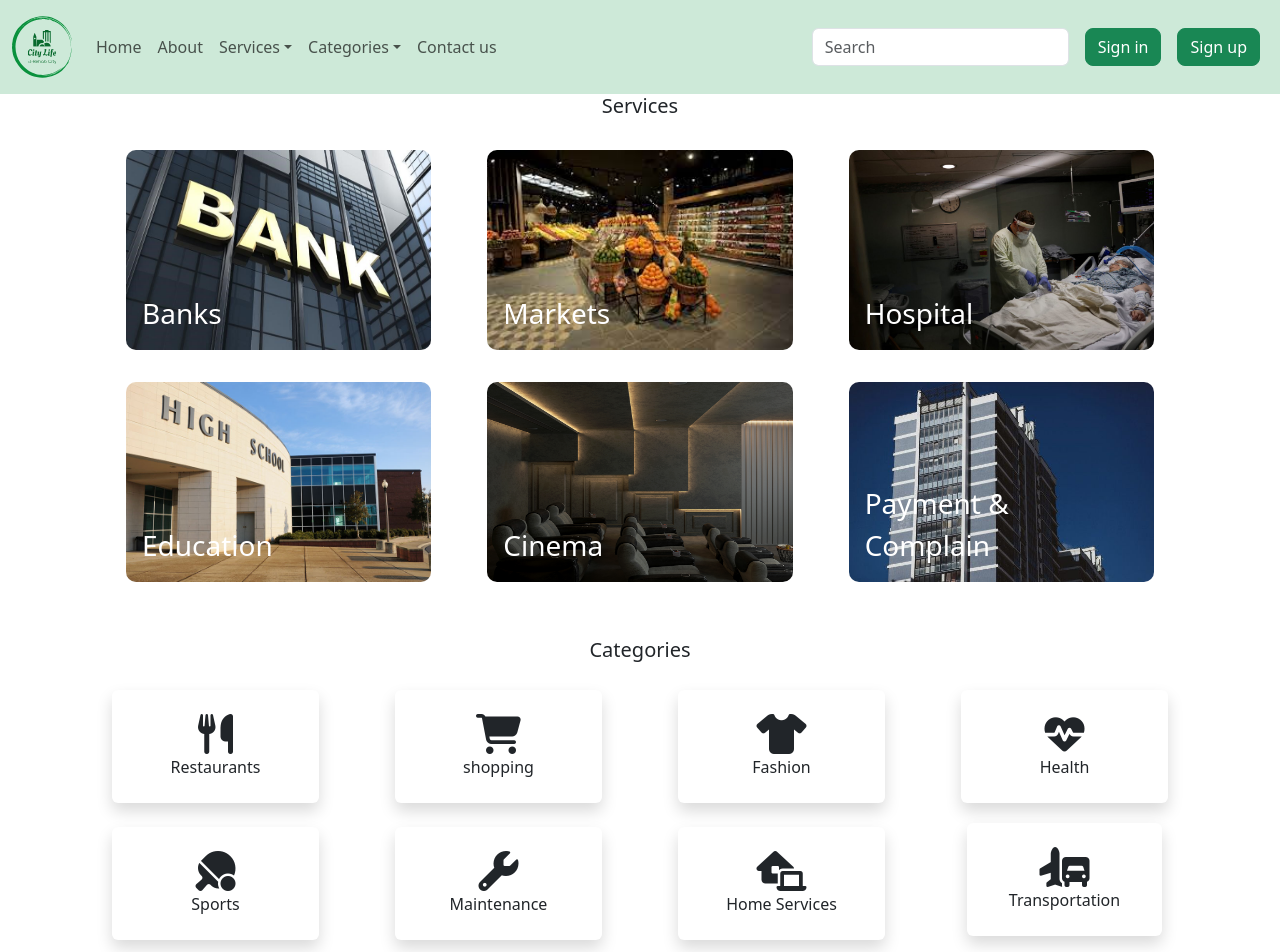
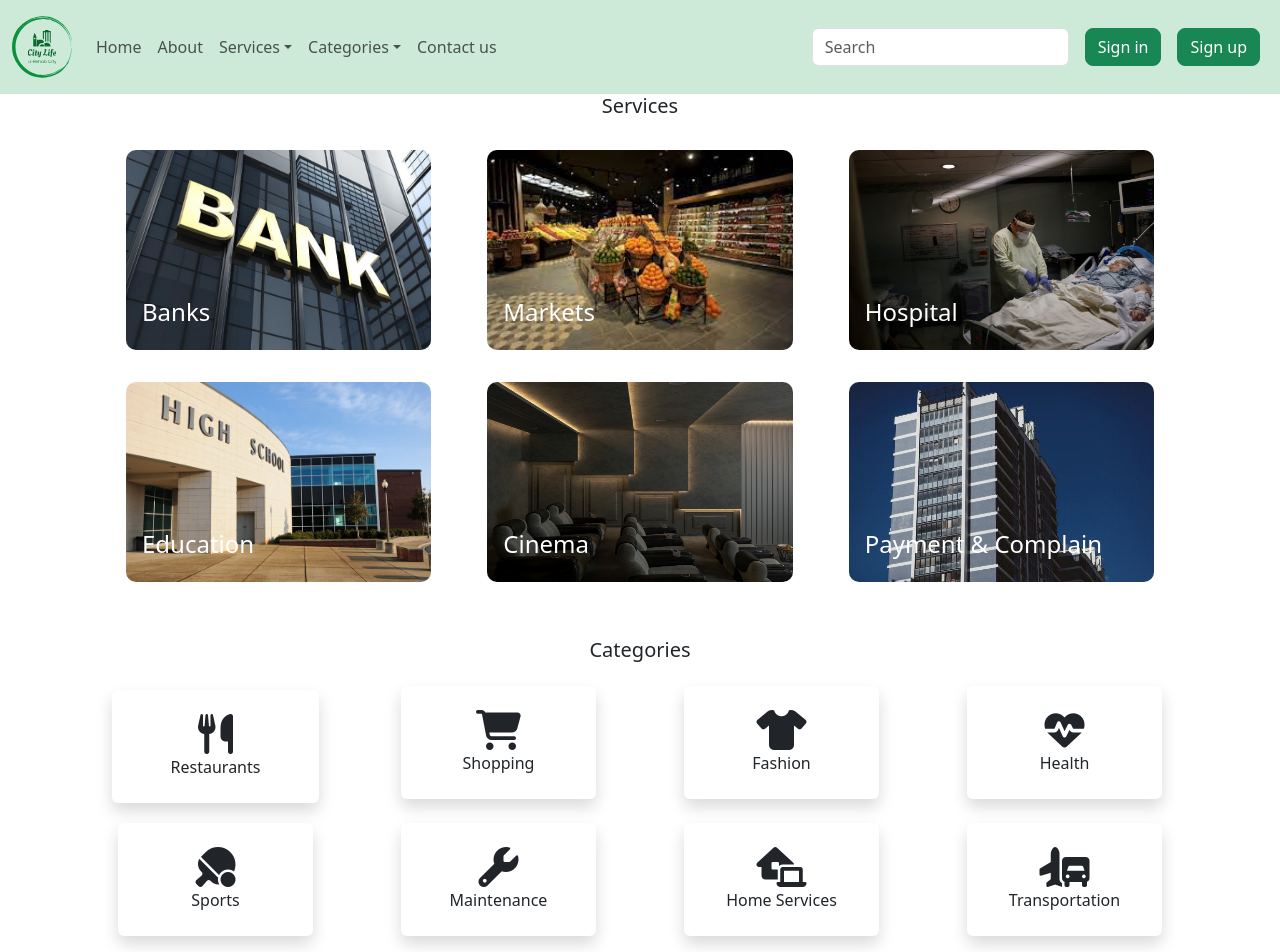
Before and after one commit to nermeenmorgan/CityLife-ITIGraduation, a React (Create React App) app: page / in a window 1280 px wide. Shown: the top 952 px of the page. Built offline with nearby package versions, Linux system fonts and the light colour scheme; no server answers.

Commit message:
Updating Home Component

```diff
--- a/src/Components/Home/Home.jsx
+++ b/src/Components/Home/Home.jsx
@@ -23,7 +23,7 @@ export default function Home() {
                     <div className="carousel-inner">
                         <div className="carousel-item active">
                             <img className={`${styles.img} d-block w-100 `} src={myImage1} alt="First slide" />
-                            <div class="carousel-caption d-none d-md-block">
+                            <div className="carousel-caption d-none d-md-block">
                                 <h5>.......</h5>
                                 <p>...</p>
                             </div>
@@ -32,7 +32,7 @@ export default function Home() {
 
                         <div className="carousel-item">
                             <img className={`${styles.img} d-block w-100 `} src={myImage2} alt="First slide" />
-                            <div class="carousel-caption d-none d-md-block">
+                            <div className="carousel-caption d-none d-md-block">
                                 <h5>.......</h5>
                                 <p>...</p>
                             </div>
@@ -42,7 +42,7 @@ export default function Home() {
 
                         <div className="carousel-item ">
                             <img className={`${styles.img} d-block w-100 `} src={myImage2} alt="First slide" />
-                            <div class="carousel-caption d-none d-md-block">
+                            <div className="carousel-caption d-none d-md-block">
                                 <h5>.......</h5>
                                 <p>...</p>
                             </div>
@@ -95,45 +95,66 @@ export default function Home() {
                 <h5 className='text-center'>Services</h5>
                 <div className="container">
                     <div className="row m-3">
-                        <div className="col-md-4 ">
-                            <div className='p-3'>
-                                <div className={`${styles.dFlex}`} style={{ backgroundImage: `url(${img2})`, backgroundSize: "100% 100%", height: '200px' }}>
-                                    <Link className="p-3 text-white fs-3 " to="/ContactUs" style={{ textDecoration: 'none' }}>Banks</Link>
+
+                        <div className="col-md-6 col-lgcol-md-6 col-lg-4">
+                            <div className='p-3 '>
+                                <div className={`${styles.dFlex} ${styles.font} position-relative`} style={{ backgroundImage: `url(${img2})`, backgroundSize: "100% 100%", height: '200px' }}>
+                                    <Link className="p-3 text-white fs-3 position-absolute top-0 bottom-0 start-0 end-0  " to="/banks" style={{ textDecoration: 'none' }}>
+                                        <h4 className='position-absolute top-50 mt-5'>Banks</h4>
+                                    </Link>
                                 </div>
                             </div>
                         </div>
-                        <div className="col-md-4">
-                            <div className='p-3'>
-                                <div className={`${styles.dFlex}`} style={{ backgroundImage: `url(${img4})`, backgroundSize: "100% 100%", height: '200px' }}>
-                                    <Link className="p-3 text-white fs-3 " to="/Markets" style={{ textDecoration: 'none' }}>Markets</Link>
+
+                        <div className="col-md-6 col-lg-4">
+                            <div className='p-3 '>
+                                <div className={`${styles.dFlex} ${styles.font} position-relative`} style={{ backgroundImage: `url(${img4})`, backgroundSize: "100% 100%", height: '200px' }}>
+                                    <Link className="p-3 text-white fs-3 position-absolute top-0 bottom-0 start-0 end-0  " to="/markets" style={{ textDecoration: 'none' }}>
+                                        <h4 className='position-absolute top-50 mt-5'>Markets</h4>
+                                    </Link>
                                 </div>
                             </div>
                         </div>
-                        <div className="col-md-4">
-                            <div className='p-3'>
-                                <div className={`${styles.dFlex}`} style={{ backgroundImage: `url(${img3})`, backgroundSize: "100% 100%", height: '200px' }}>
-                                    <Link className="p-3 text-white fs-3" to="/Hospital" style={{ textDecoration: 'none' }}>Hospital</Link>
+
+                        <div className="col-md-6 col-lg-4">
+                            <div className='p-3 '>
+                                <div className={`${styles.dFlex} ${styles.font} position-relative`} style={{ backgroundImage: `url(${img3})`, backgroundSize: "100% 100%", height: '200px' }}>
+                                    <Link className="p-3 text-white fs-3 position-absolute top-0 bottom-0 start-0 end-0  " to="/hospitals" style={{ textDecoration: 'none' }}>
+                                        <h4 className='position-absolute top-50 mt-5'>Hospital</h4>
+                                    </Link>
                                 </div>
                             </div>
                         </div>
-                        <div className="col-md-4">
-                            <div className='p-3'>
-                                <div className={`${styles.dFlex}`} style={{ backgroundImage: `url(${img5})`, backgroundSize: "100% 100%", height: '200px' }}>
-                                    <Link className="p-3 text-white fs-3" to="/Education" style={{ textDecoration: 'none' }}>Education</Link>
+
+
+                        <div className="col-md-6 col-lg-4">
+                            <div className='p-3 '>
+                                <div className={`${styles.dFlex} ${styles.font} position-relative`} style={{ backgroundImage: `url(${img5})`, backgroundSize: "100% 100%", height: '200px' }}>
+                                    <Link className="p-3 text-white fs-3 position-absolute top-0 bottom-0 start-0 end-0  " to="/Education" style={{ textDecoration: 'none' }}>
+                                        <h4 className='position-absolute top-50 mt-5'>Education</h4>
+                                    </Link>
                                 </div>
                             </div>
                         </div>
-                        <div className="col-md-4">
-                            <div className='p-3'>
-                                <div className={`${styles.dFlex}`} style={{ backgroundImage: `url(${img1})`, backgroundSize: "100% 100%", height: '200px' }}>
-                                    <Link className="p-3 text-white fs-3" to="/Cinema" style={{ textDecoration: 'none' }}>Cinema</Link>
+
+
+                        <div className="col-md-6 col-lg-4">
+                            <div className='p-3 '>
+                                <div className={`${styles.dFlex} ${styles.font} position-relative`} style={{ backgroundImage: `url(${img1})`, backgroundSize: "100% 100%", height: '200px' }}>
+                                    <Link className="p-3 text-white fs-3 position-absolute top-0 bottom-0 start-0 end-0  " to="/cinema" style={{ textDecoration: 'none' }}>
+                                        <h4 className='position-absolute top-50 mt-5'>Cinema</h4>
+                                    </Link>
                                 </div>
                             </div>
                         </div>
-                        <div className="col-md-4">
+
+
+                        <div className="col-md-6 col-lg-4">
                             <div className='p-3 '>
-                                <div className={`${styles.dFlex} ${styles.font}` } style={{ backgroundImage: `url(${img6})`, backgroundSize: "100% 100%", height: '200px' }}>
-                                    <Link className="p-3 text-white fs-3" to="/MaintenancePayment" style={{ textDecoration: 'none' }}>Payment & Complain</Link>
+                                <div className={`${styles.dFlex} ${styles.font} position-relative`} style={{ backgroundImage: `url(${img6})`, backgroundSize: "100% 100%", height: '200px' }}>
+                                    <Link className="p-3 text-white fs-3 position-absolute top-0 bottom-0 start-0 end-0  " to="/maintenance" style={{ textDecoration: 'none' }}>
+                                        <h4 className='position-absolute top-50 mt-5'>Payment & Complain</h4>
+                                    </Link>
                                 </div>
                             </div>
                         </div>
@@ -144,57 +165,76 @@ export default function Home() {
 
 
 
+
+
+
             <section className=' '>
                 <div className='container p-3 '>
                     <h5 className='text-center py-2 '>Categories</h5>
                     <div className='row'>
-                        <div className='col-md-3 col-sm-2 text-center p-1 '>
+                        <div className='col-sm-6 col-md-4 col-lg-3  text-center p-1 '>
+                            <Link className='text-decoration-none text-dark' to={'/restaurants'}>
                                 <div className='p-4 shadow  m-2 bg-white rounded w-75 mx-auto'>
-                                <i class="fa-solid fa-utensils fs-1  align-items-end  "></i>
+                                    <i className="fa-solid fa-utensils fs-1"></i>
                                     <div className=''>Restaurants</div>
                                 </div>
+                            </Link>
                         </div>
-                        <div className='col-md-3 col-sm-2 text-center p-1'>
+                        <div className='col-sm-6 col-md-4 col-lg-3 text-center'>
+                            <Link className='text-decoration-none text-dark' to={'/shopping'}>
                                 <div className='p-4 shadow  m-2 bg-white rounded w-75 mx-auto'>
-                                <i class="fa-solid fa-cart-shopping fs-1"></i>
-                                <div className=''>shopping</div>
+                                    <i className="fa-solid fa-cart-shopping fs-1"></i>
+                                    <div className=''>Shopping</div>
                                 </div>
+                            </Link>
                         </div>
-                        <div className='col-md-3 col-sm-2 text-center p-1'>
+                        <div className='col-sm-6 col-md-4 col-lg-3 text-center'>
+                            <Link className='text-decoration-none text-dark' to={'/fashion'}>
                                 <div className='p-4 shadow  m-2 bg-white rounded w-75 mx-auto'>
-                                <i class="fa-solid fa-shirt fs-1"></i>
+                                    <i className="fa-solid fa-shirt fs-1"></i>
                                     <div className=''>Fashion</div>
                                 </div>
+                            </Link>
                         </div>
-                        <div className='col-md-3 col-sm-2 text-center p-1'>
+                        <div className='col-sm-6 col-md-4 col-lg-3 text-center'>
+                            <Link className='text-decoration-none text-dark' to={'/health'}>
                                 <div className='p-4 shadow  m-2 bg-white rounded w-75 mx-auto'>
-                                <i class="fa-solid fa-heart-pulse fs-1"></i>
+                                    <i className="fa-solid fa-heart-pulse fs-1"></i>
                                     <div className=''>Health</div>
                                 </div>
+                            </Link>
                         </div>
-                        <div className='col-md-3 col-sm-2 text-center p-1'>
+                        <div className='col-sm-6 col-md-4 col-lg-3 text-center'>
+                            <Link className='text-decoration-none text-dark' to={'/sports'}>
                                 <div className='p-4 shadow  m-2 bg-white rounded w-75 mx-auto'>
-                                <i class="fa-solid fa-table-tennis-paddle-ball fs-1"></i>
+                                    <i className="fa-solid fa-table-tennis-paddle-ball fs-1"></i>
                                     <div className=''>Sports</div>
                                 </div>
+                            </Link>
                         </div>
-                        <div className='col-md-3 col-sm-2 text-center p-1'>
+                        <div className='col-sm-6 col-md-4 col-lg-3 text-center'>
+                            <Link className='text-decoration-none text-dark' to={'/maintenance'}>
                                 <div className='p-4 shadow  m-2 bg-white rounded w-75 mx-auto'>
-                                <i class="fa-solid fa-wrench fs-1"></i>
+                                    <i className="fa-solid fa-wrench fs-1"></i>
                                     <div className=''>Maintenance</div>
                                 </div>
+                            </Link>
                         </div>
-                        <div className='col-md-3 col-sm-2 text-center p-1'>
+                        <div className='col-sm-6 col-md-4 col-lg-3 text-center'>
+                            <Link className='text-decoration-none text-dark' to={'/homeServices'}>
                                 <div className='p-4 shadow  m-2 bg-white rounded w-75 mx-auto'>
-                                <i class="fa-solid fa-house-laptop fs-1"></i>
+                                    <i className="fa-solid fa-house-laptop fs-1"></i>
                                     <div className=''>Home Services</div>
                                 </div>
+                            </Link>
                         </div>
-                        <div className='col-md-3 col-sm-2 text-center '>
+                        <div className='col-sm-6 col-md-4 col-lg-3 text-center '>
+                            <Link className='text-decoration-none text-dark' to={'/transportation'}>
                                 <div className='p-4 shadow  m-2 bg-white rounded w-75 mx-auto'>
-                                <i class="fa-solid fa-truck-plane fs-1"></i>
+                                    <i className="fa-solid fa-truck-plane fs-1"></i>
                                     <div className=''>Transportation</div>
                                 </div>
+                            </Link>
                         </div>
                     </div>
                 </div>
```
Lines whose indentation alone changed are shown as unchanged.
